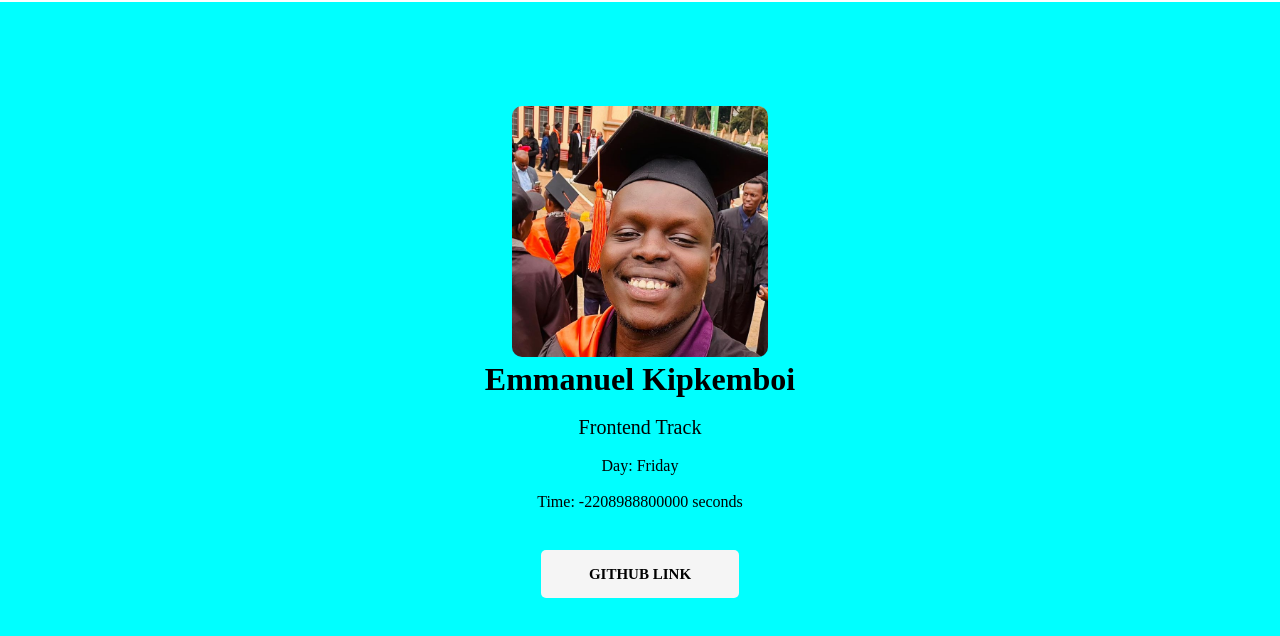
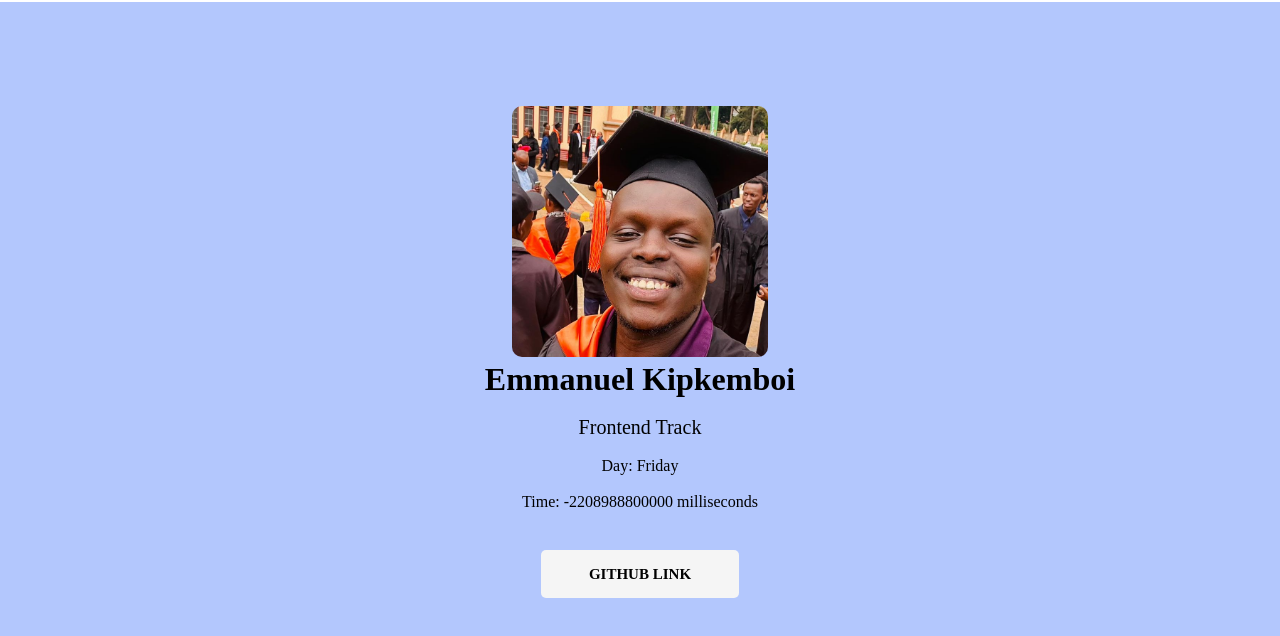
Before and after one commit to Barsu5489/Page-Creation, a plain HTML site: page index.html in a window 1280 px wide. Shown: the part 110-746 px from the top of the page. Drawn offline with Linux system fonts and the light colour scheme.

Commit message:
track one done

```diff
--- a/index.js
+++ b/index.js
@@ -4,4 +4,4 @@ const days = ['Sunday', 'Monday', 'Tuesday', 'Wednesday', 'Thursday', 'Friday',
 const dayNumber = new Date().getDay()
 const now = new Date
 currentTime.textContent += `${days[dayNumber]}`
-miliSec.textContent += `${Date.UTC(now.getUTCMilliseconds())} seconds`
+miliSec.textContent += `${Date.UTC(now.getUTCMilliseconds())} milliseconds`
--- a/styles.css
+++ b/styles.css
@@ -40,7 +40,7 @@ font-size: xx-large;
 section{
     display:flex ;
     align-items: center;
-    background-color: aqua;
+    background-color: rgb(179, 199, 253);
     height: calc(100vh - 7rem);
 
 }
```
Also changed, not shown: 1 other file.
